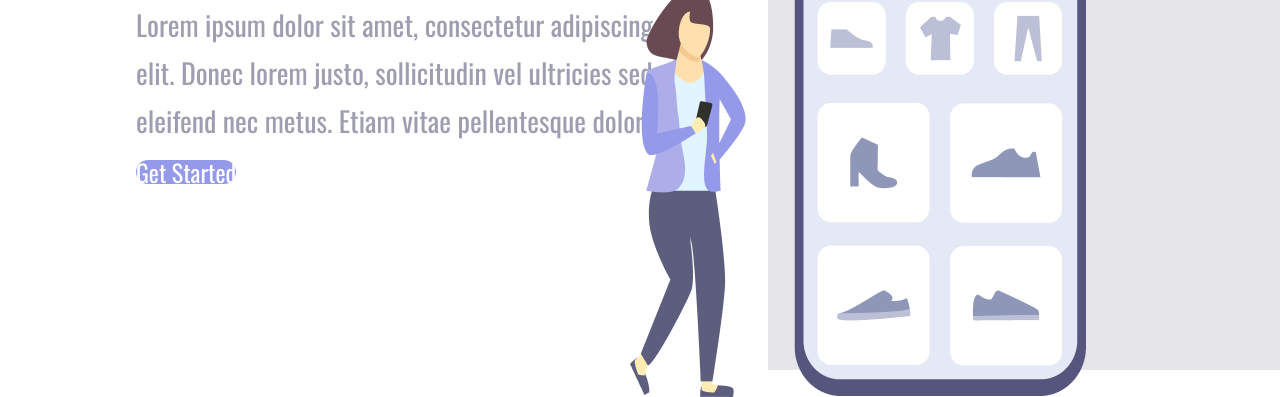
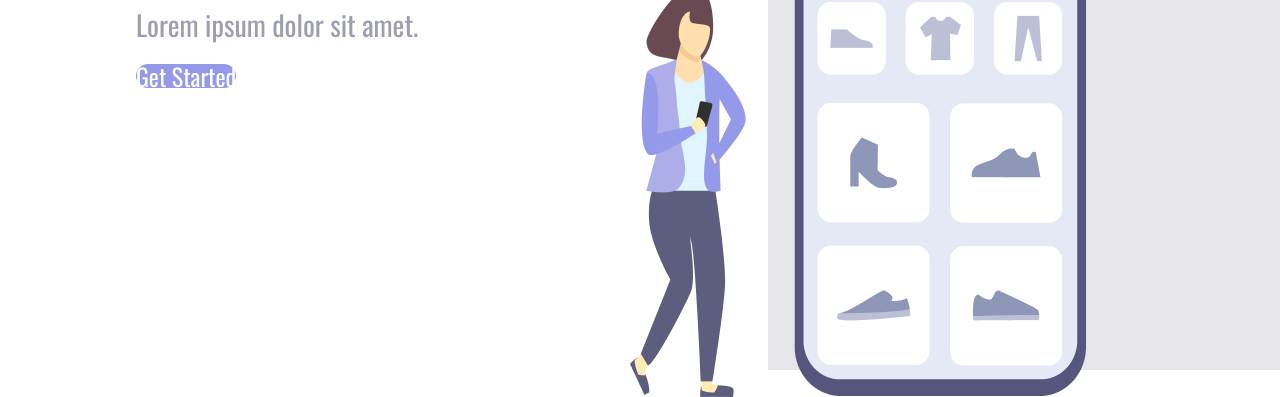
Before and after one commit to Gustavo-9211/Easy-Shopping, a plain HTML site: page index.html in a window 1280 px wide. Shown: the part 430-827 px from the top of the page. Drawn offline with nearby package versions, Linux system fonts and the light colour scheme.

Commit message:
Atualização de parágrafo

```diff
--- a/index.html
+++ b/index.html
@@ -15,7 +15,7 @@
     <div class="container">
         <section class="container-left">
             <h1>Easy Shopping Via Mobile</h1>
-            <p>Lorem ipsum dolor sit amet, consectetur  adipiscing  elit. Donec lorem justo, sollicitudin vel ultricies sed, eleifend nec metus. Etiam vitae pellentesque dolor. </p>
+            <p>Lorem ipsum dolor sit amet. </p>
             <button>Get Started</button>
         </section>
 
```
